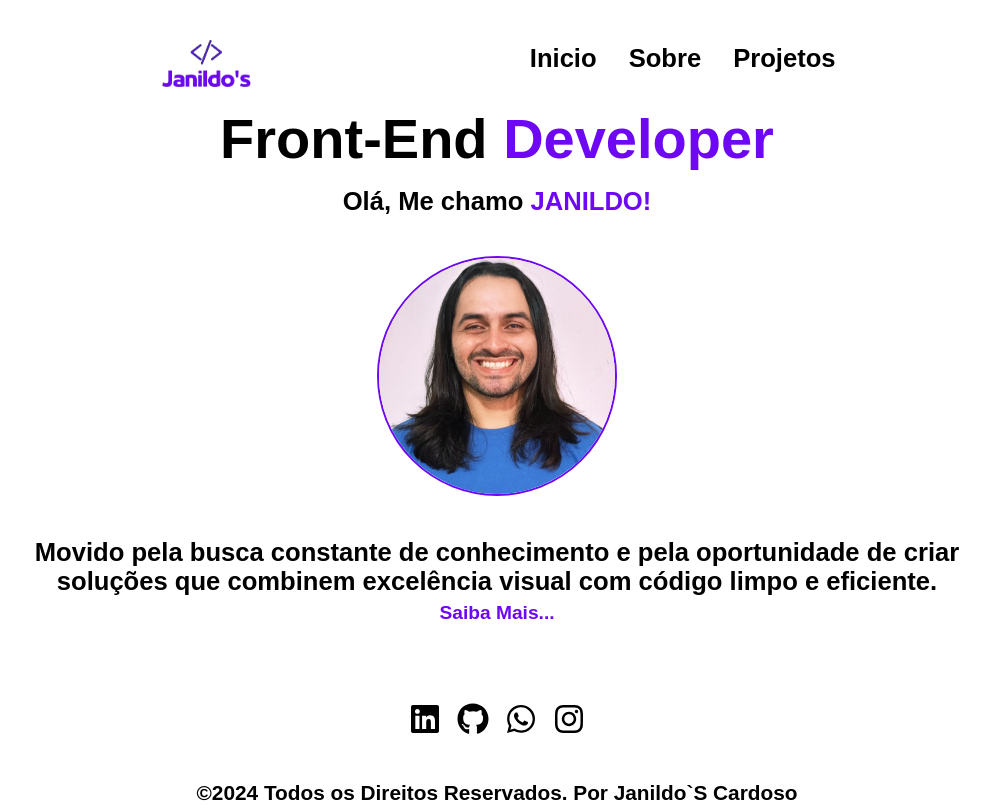
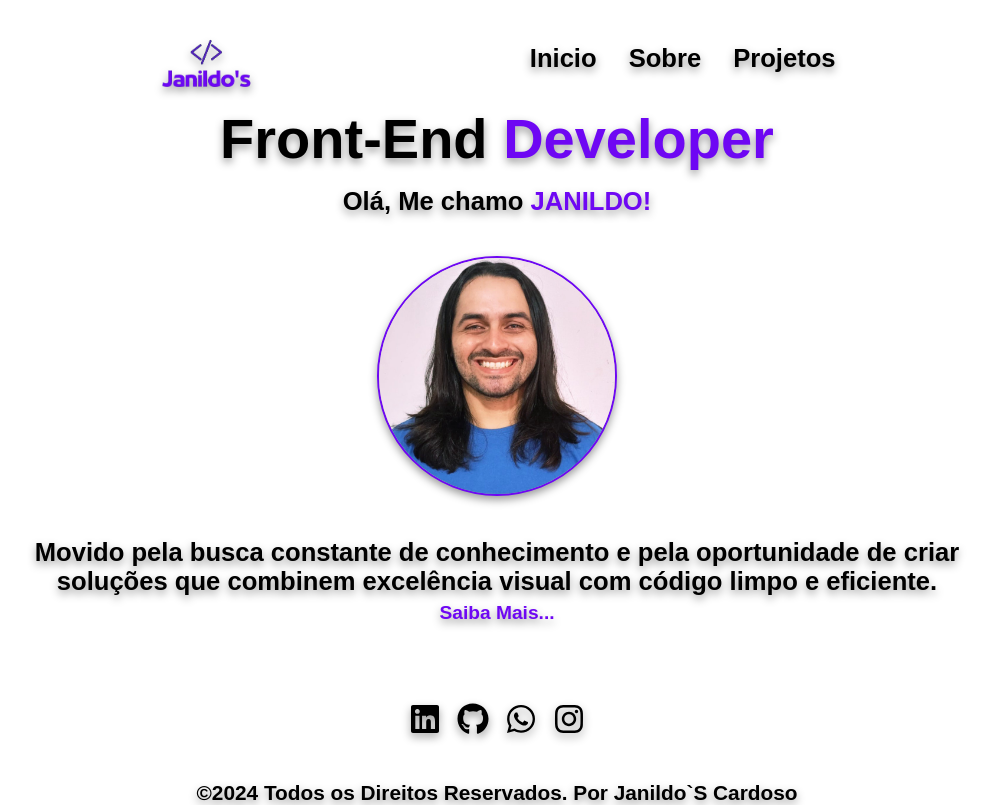
Before and after one commit to JanildoSampaio/meu-portfolio, a React (Vite) app: page / in a window 1280 px wide. Shown: the whole page, without its empty margins (143-1134 px from the left). Built offline with nearby package versions, Linux system fonts and the light colour scheme.

Commit message:
ataluzacao da area de projetos

```diff
--- a/package.json
+++ b/package.json
@@ -11,6 +11,7 @@
   },
   "dependencies": {
     "framer-motion": "^11.11.11",
+    "prop-types": "^15.8.1",
     "react": "^18.3.1",
     "react-dom": "^18.3.1",
     "react-icons": "^5.3.0",
--- a/src/components/navbar/index.jsx
+++ b/src/components/navbar/index.jsx
@@ -1,4 +1,4 @@
-
+import React from "react";
 import { useNavigate, useLocation } from "react-router-dom";
 import Logo from "../../assets/Janildologo.png";
 import { Nav, Image, Ul, Li } from "./styles";
@@ -17,6 +17,7 @@ const Header = () => {
       <Li onClick={() => navigate("/projetos")} className={location.pathname === "/projetos" ? "active" : ""} >Projetos</Li>
     </Ul>
     </Nav>
+
   );
 }
 
--- a/src/pages/About/index.jsx
+++ b/src/pages/About/index.jsx
@@ -1,5 +1,6 @@
 import React from "react";
 import Header from "../../components/navbar";
+
 
 import { Container, Me, Stack, Philosophy, Learning, StyledHtml, StyledCss, StyledJs, StyledReact, StyledNode } from "../About/styles";
 
@@ -9,6 +10,7 @@ const About = () => {
   return (
     <Container>
       <Header />
+
       <Me>
         <h1>Sobre Mim</h1>
         <p>
--- a/src/pages/About/styles.js
+++ b/src/pages/About/styles.js
@@ -5,6 +5,8 @@ export const Container = styled.div`
     width: 100%;
     height: 100%;
     padding: 1rem;
+
+    filter: drop-shadow(0px 4px 4px rgba(0, 0, 0, 0.4));
 
 `
 
@@ -14,6 +16,7 @@ export const Me = styled.div`
     align-items: center;
     justify-content: center;
     gap: .5rem;
+
 
 
     h1{
--- a/src/pages/Home/index.jsx
+++ b/src/pages/Home/index.jsx
@@ -15,6 +15,7 @@ import {
 import Profile from "../../assets/janildoperfil.png";
 import { FaLinkedin, FaGithub, FaWhatsapp, FaInstagram } from "react-icons/fa";
 import Header from "../../components/navbar";
+
 
 const Home = () => {
   const navigate = useNavigate();
--- a/src/pages/Home/styles.js
+++ b/src/pages/Home/styles.js
@@ -5,6 +5,8 @@ export const Container = styled.div`
   width: 100%;
   height: 100vh;
   padding: 1rem;
+
+  filter: drop-shadow(0px 4px 4px rgba(0, 0, 0, 0.4));
 `;
 
 export const Hero = styled.div`
@@ -20,6 +22,7 @@ export const H1 = styled.h1`
   font-weight: 600;
   color: #000;
   text-align: center;
+
   span {
     color: #6e07f3;
   }
@@ -34,6 +37,7 @@ export const P = styled.p`
   font-weight: 600;
   color: #000;
   text-align: center;
+
 
   span {
     color: #6e07f3;
@@ -77,6 +81,7 @@ export const About = styled.div`
     font-weight: 600;
     color: #000;
     text-align: center;
+
 
     @media ${device.mobile} {
       font-size: 1rem;
--- a/src/pages/projects/styles.js
+++ b/src/pages/projects/styles.js
@@ -4,6 +4,7 @@ export const Container = styled.div`
   width: 100%;
   height: 100vh;
   padding: 1rem;
+  filter: drop-shadow(0px 4px 4px rgba(0, 0, 0, 0.4));
 `;
 
 export const H1 = styled.h1`
@@ -11,7 +12,6 @@ export const H1 = styled.h1`
   margin-top: 2rem;
   font-size: 2.5rem;
   font-weight: bold;
-  filter: drop-shadow(0px 4px 4px rgba(0, 0, 0, 0.4));
 `;
 
 export const CardProject = styled.div`
```
Also changed, not shown: src/main.jsx (+9 -8 lines), src/styles/theme.js (line endings or trailing spaces), 2 other files (tests, documents, lock files or other folders).
